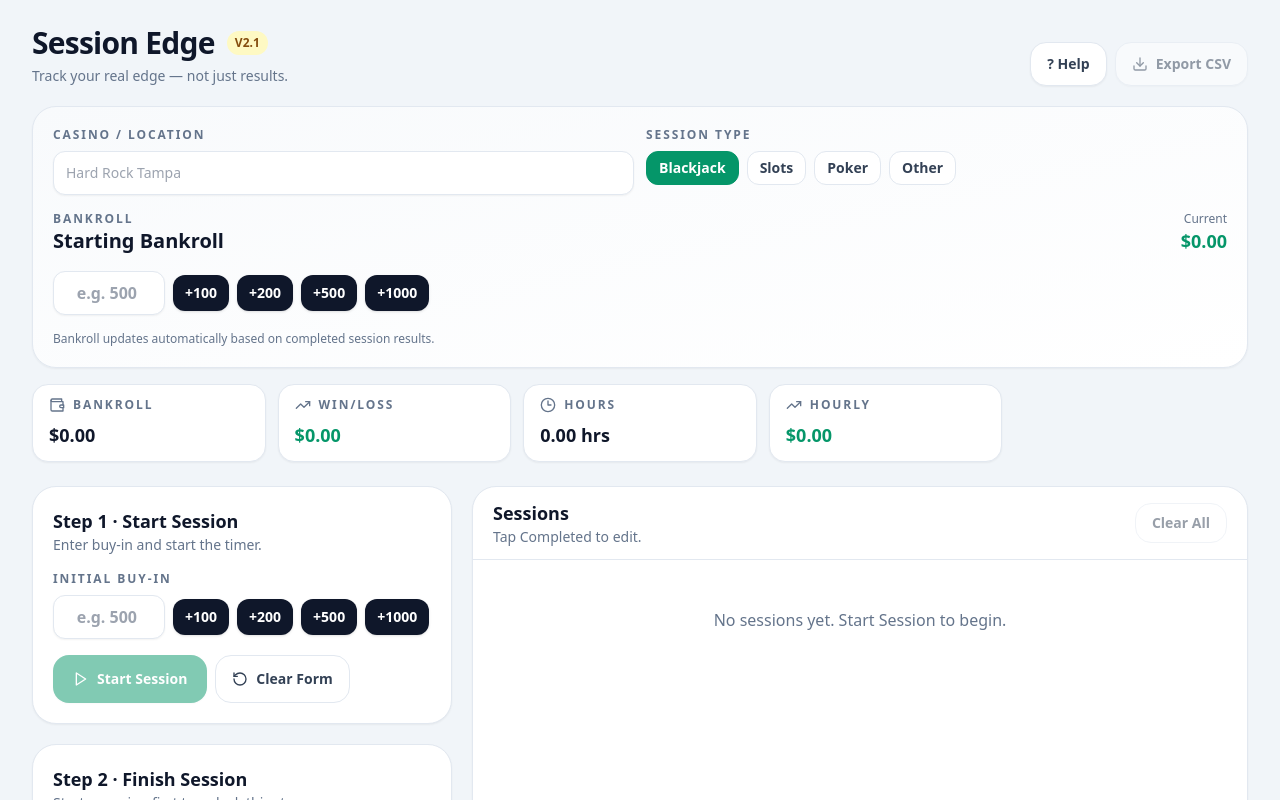
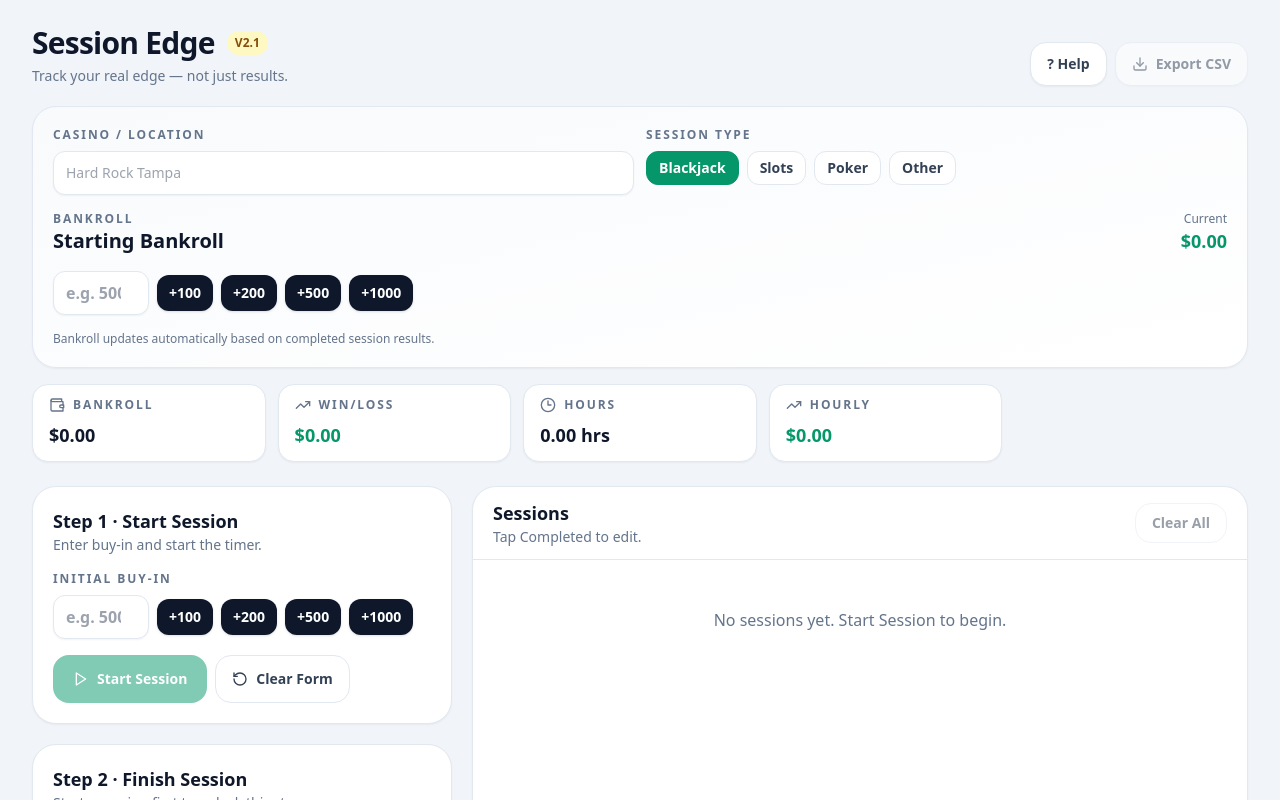
Before and after one commit to johnfbalogh-blip/blackjack-tracker, a React (Vite) app: page / in a window 1280 px wide. Shown: the top 800 px of the page. Built offline with nearby package versions, Linux system fonts and the light colour scheme.

Commit message:
Update App.tsx

```diff
--- a/src/App.tsx
+++ b/src/App.tsx
@@ -234,6 +234,8 @@ function SmallStat({
   );
 }
 
+// 🔒 HARD SAVED VERSION 2.1 - STABLE RELEASE
+// Do not modify core logic without version bump
 export default function App() {
   const [globalSettings, setGlobalSettings] = useState({
     location: "",
@@ -935,7 +937,7 @@ export default function App() {
                 value={startingBankroll}
                 onChange={(e) => setStartingBankroll(e.target.value)}
                 placeholder="e.g. 500"
-                className="h-10 w-24 sm:w-28 text-base font-semibold text-right flex-shrink-0"
+                className="h-10 w-20 sm:w-24 text-base font-semibold text-left flex-shrink-0"
               />
 
               {[100,200,500,1000].map((amount) => (
@@ -1015,7 +1017,7 @@ export default function App() {
                       value={startForm.buyIn}
                       onChange={(e) => setStartForm((prev) => ({ ...prev, buyIn: e.target.value }))}
                       placeholder="e.g. 500"
-                      className="h-10 w-24 sm:w-28 text-base font-semibold text-right flex-shrink-0"
+                      className="h-10 w-20 sm:w-24 text-base font-semibold text-left flex-shrink-0"
                       disabled={!!activeSession}
                     />
 
```
